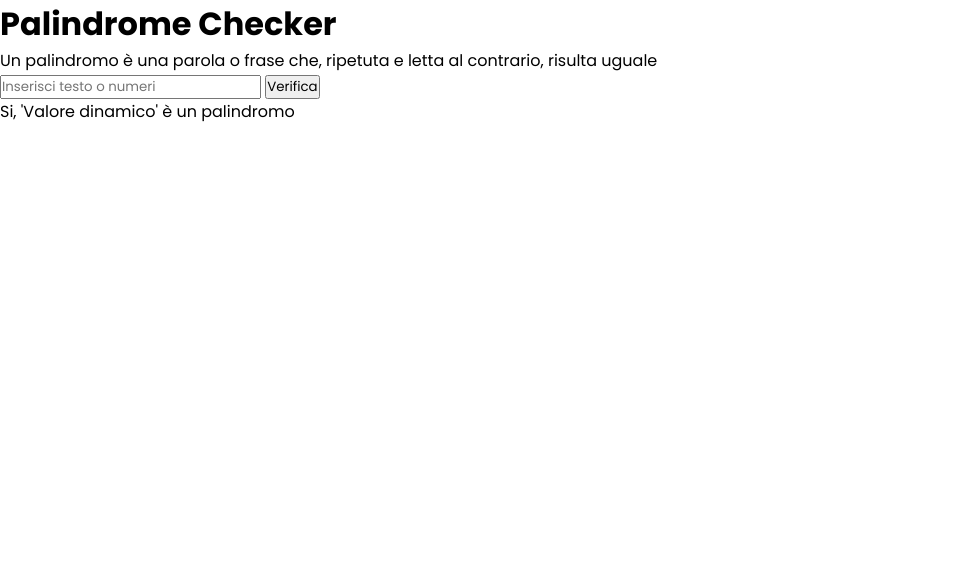
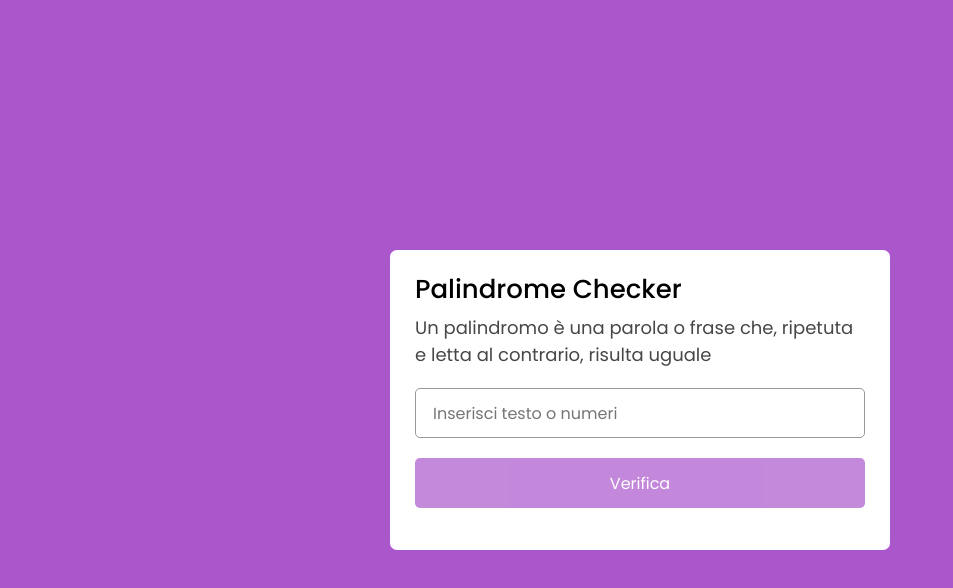
Before and after one commit to JardiinWD/javascript-palindrome-checker, a plain HTML site: page index.html in a window 1280 px wide. Shown: the whole page, without its empty margins (0-953 px from the left). Drawn offline with Linux system fonts and the light colour scheme.

Commit message:
Aggiunto stile necessario per funzionamento web app

```diff
--- a/assets/css/style.css
+++ b/assets/css/style.css
@@ -10,7 +10,91 @@
     font-family: 'Poppins', sans-serif;
 }
 
+body {
+    display: flex;
+    align-items: center;
+    justify-content: center;
+    min-height: 100vh;
+    background: #aa57cc;
+}
 
+/*endregion */
+
+/*region Wrapper utilities */
+.wrapper {
+    background: #fff;
+    max-width: 500px;
+    padding: 20px 25px 15px;
+    border-radius: 7px;
+}
+
+header h1 {
+    font-size: 26px;
+    font-weight: 500;
+}
+
+header p {
+    margin-top:5px;
+    font-size: 18px;
+    color: #474747;
+}
+/*endregion */
+
+/*region Inputs utilities */
+
+/* Zona input $ Button per la verifica */
+.inputs {
+    margin: 20px 0 27px;
+}
+
+/* Attributi comuni per input e button */
+.inputs input,
+.inputs button {
+    width: 100%;
+    outline: none;
+    height: 50px;
+    font-size: 16px;
+    outline: none;
+}
+
+.inputs input {
+    width: 100%;
+    height: 50px;
+    outline: none;
+    border: 1px solid #999;
+    border-radius: 5px;
+    font-size: 16px;
+    padding: 0 17px;
+}
+
+/* Quando scrivi dai ombra sotto all'input */
+.inputs input:focus {
+    box-shadow: 0 3px 6px rgba(0, 0, 0, 0.2);
+}
+
+.inputs button {
+    margin-top: 20px;
+    background: #aa57cc;
+    color: #fff;
+    opacity: 0.7;
+    pointer-events: none;
+    border-radius: 5px;
+    cursor: pointer;
+    border: none;
+}
+/*endregion */
+
+/*region Info text */
+.info-text {
+    display: none;
+    font-size: 18px;
+    text-align: center;
+    margin-bottom: 18px;
+}
+/* Testo dinamico */
+.info-text span {
+    color: #aa57cc;
+}
 
 
 /*endregion */
```
